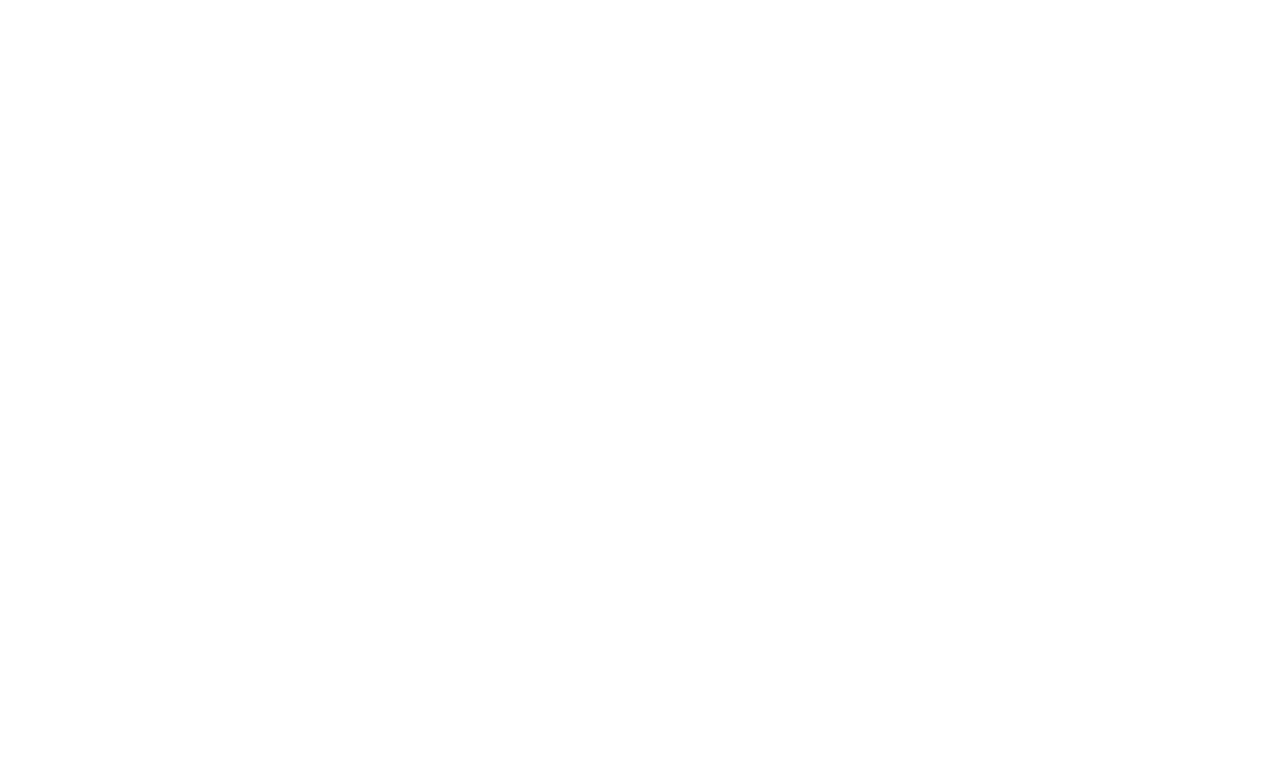
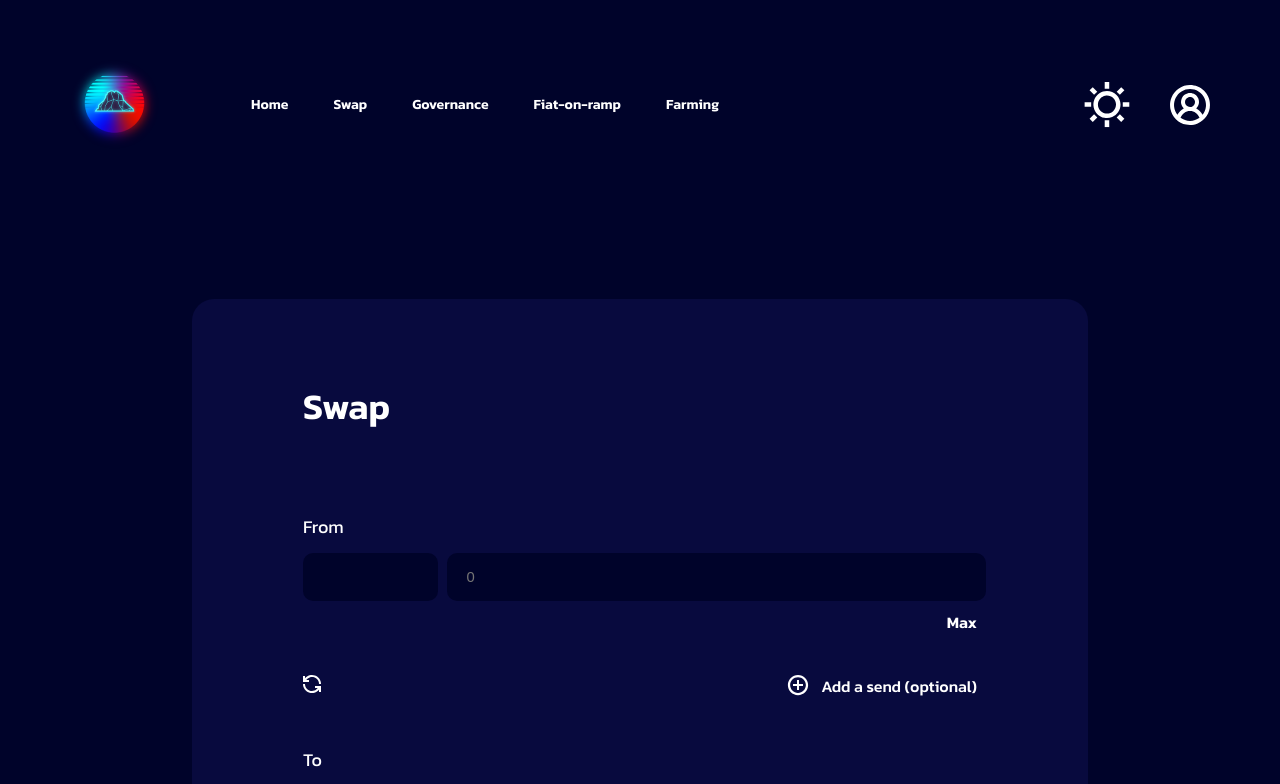
Before and after one commit to Maheerali-pk/web3-project, a Vue app: page /#/swap in a window 1280 px wide. Before the commit this address had no page. Shown: the top 784 px of the page. Built offline with nearby package versions, Linux system fonts and the light colour scheme.

Commit message:
Second page is done

```diff
--- a/src/App.vue
+++ b/src/App.vue
@@ -30,6 +30,8 @@ export default defineComponent({
    --card-background: #f3f3f3;
    --input-background: #e6e6e6;
    --button-background: #00032a;
+   --button-background-contrast: #00032a;
+   --button-text-contrast: white;
    --text-main: #080a3e;
    --text-dark: #00032a;
    --header-icon: #05074b;
@@ -44,6 +46,8 @@ export default defineComponent({
    --card-background: #080a3e;
    --input-background: #00032a;
    --button-background: #00032a;
+   --button-background-contrast: white;
+   --button-text-contrast: #080a3e;
    --text-main: #ffffff;
    --text-dark: #ffffff;
    --button-text: #ffffff;
@@ -65,6 +69,9 @@ export default defineComponent({
 }
 .justify-center {
    justify-content: center;
+}
+.justify-end {
+   justify-content: end;
 }
 .w-100 {
    width: 100%;
@@ -125,4 +132,40 @@ body {
    margin: 0;
    box-sizing: border-box;
 }
+body {
+   font-family: "Kanit";
+}
+
+.card-wrapper {
+   margin-top: 9.375rem;
+   margin-bottom: 9.375rem;
+   padding: 5rem 6.9375rem 8.125rem;
+   background: var(--card-background);
+   font-family: Kanit;
+   font-size: inherit;
+   font-weight: 500;
+   max-width: 62.5rem;
+   width: 70%;
+   border-radius: 1.375rem;
+   display: flex;
+   flex-direction: column;
+   align-items: flex-start;
+   -moz-box-pack: start;
+   justify-content: flex-start;
+}
+.page-wrapper {
+   width: 100%;
+   font-family: Kanit;
+   font-size: inherit;
+   font-weight: 500;
+   display: flex;
+   flex-direction: column;
+   align-items: center;
+   justify-content: flex-start;
+}
+.card-title {
+   font-weight: 600;
+   font-size: 36px;
+   color: var(--text-main);
+}
 </style>
--- a/src/router/index.ts
+++ b/src/router/index.ts
@@ -1,11 +1,17 @@
 import { createRouter, createWebHashHistory, RouteRecordRaw } from "vue-router";
 import Governance from "../views/Governance.vue";
+import Swap from "../views/Swap.vue";
 
 const routes: Array<RouteRecordRaw> = [
    {
       path: "/governance",
       name: "governance",
       component: Governance,
+   },
+   {
+      path: "/swap",
+      name: "swap",
+      component: Swap,
    },
 ];
 
--- a/src/views/Governance.vue
+++ b/src/views/Governance.vue
@@ -53,8 +53,8 @@ import Footer from "../components/Footer.vue";
 .card-button {
    background: #080a3e;
    border-radius: 219px;
-   color: var(--button-text);
-   background: var(--button-background);
+   color: var(--button-text-contrast);
+   background: var(--button-background-contrast);
    font-weight: 600;
    size: 0.925rem;
    padding: 0.7rem 2rem;
--- /dev/null
+++ b/src/views/Swap.vue
@@ -0,0 +1,145 @@
+<script setup lang="ts">
+import Header from "../components/Header.vue";
+import Footer from "../components/Footer.vue";
+</script>
+<template>
+   <div class="page-wrapper">
+      <Header></Header>
+      <div class="card-wrapper">
+         <div class="card-title">Swap</div>
+         <div class="inputs">
+            <div class="input-wrapper">
+               <div class="input-label">From</div>
+               <input class="input" />
+            </div>
+            <div class="input-wrapper">
+               <div class="input-label"></div>
+               <input class="input" placeholder="0" />
+            </div>
+         </div>
+         <div class="max">Max</div>
+         <div class="icons-row">
+            <svg width="18" height="20" viewBox="0 0 18 20" fill="none" xmlns="http://www.w3.org/2000/svg">
+               <path
+                  d="M6 6.00024H3.275C4.12474 4.77721 5.34303 3.85768 6.75216 3.37579C8.16129 2.89389 9.68753 2.87485 11.1082 3.32144C12.529 3.76803 13.7698 4.65689 14.6498 5.85834C15.5298 7.0598 16.0028 8.51099 16 10.0002H18C18.0009 8.13874 17.4245 6.32276 16.3503 4.80248C15.2761 3.2822 13.7569 2.13241 12.002 1.5115C10.2471 0.890599 8.3428 0.829127 6.55151 1.33556C4.76022 1.84199 3.17003 2.8914 2 4.33924V2.00024H0V8.00024H6V6.00024Z"
+                  fill="#080A3E"
+               />
+               <path
+                  d="M12 14H14.725C13.8753 15.223 12.657 16.1426 11.2478 16.6245C9.83871 17.1063 8.31247 17.1254 6.89176 16.6788C5.47105 16.2322 4.2302 15.3434 3.35021 14.1419C2.47023 12.9404 1.99716 11.4892 2 10H9.55917e-07C-0.00085677 11.8615 0.575521 13.6775 1.64974 15.1978C2.72395 16.718 4.24315 17.8678 5.99805 18.4887C7.75295 19.1096 9.6572 19.1711 11.4485 18.6647C13.2398 18.1583 14.83 17.1088 16 15.661V18H18V12H12V14Z"
+                  fill="#080A3E"
+               />
+            </svg>
+            <div>
+               <svg width="22" height="22" viewBox="0 0 22 22" fill="none" xmlns="http://www.w3.org/2000/svg">
+                  <path
+                     d="M11 0.875C5.417 0.875 0.875 5.417 0.875 11C0.875 16.583 5.417 21.125 11 21.125C16.583 21.125 21.125 16.583 21.125 11C21.125 5.417 16.583 0.875 11 0.875ZM11 18.875C6.658 18.875 3.125 15.342 3.125 11C3.125 6.658 6.658 3.125 11 3.125C15.342 3.125 18.875 6.658 18.875 11C18.875 15.342 15.342 18.875 11 18.875Z"
+                     fill="#080A3E"
+                  />
+                  <path d="M12 6H10V10H6V12H10V16H12V12H16V10H12V6Z" fill="#080A3E" />
+               </svg>
+               <div class="add-a-send">Add a send (optional)</div>
+            </div>
+         </div>
+         <div class="inputs">
+            <div class="input-wrapper">
+               <div class="input-label">To</div>
+               <input class="input" />
+            </div>
+            <div class="input-wrapper">
+               <div class="input-label"></div>
+               <input class="input" placeholder="0" />
+            </div>
+         </div>
+         <div class="d-flex justify-center w-100">
+            <button class="connect-button">Connect Wallet</button>
+         </div>
+      </div>
+      <Footer></Footer>
+   </div>
+</template>
+
+<style scoped lang="scss">
+.card-title {
+   margin-bottom: 5rem;
+}
+.max {
+   display: flex;
+   width: 100%;
+   justify-content: flex-end;
+   font-weight: 600;
+   size: 1.125rem;
+   margin-top: 0.55rem;
+   margin-bottom: 2.5rem;
+   color: var(--text-main);
+}
+.icons-row {
+   margin-bottom: 3rem;
+   display: flex;
+   justify-content: space-between;
+   width: 100%;
+   path {
+      fill: var(--text-main);
+   }
+   svg {
+      cursor: pointer;
+   }
+   & > div {
+      display: flex;
+      cursor: pointer;
+   }
+   .add-a-send {
+      color: var(--text-main);
+      margin-left: 0.75rem;
+   }
+}
+
+.connect-button {
+   background: #080a3e;
+   border-radius: 219px;
+   color: var(--button-text);
+   background: var(--button-background);
+   border: 1px solid #e20267;
+   font-weight: 600;
+   font-size: 1.25rem;
+   padding: 0.7rem 2rem;
+   outline: none;
+   border: none;
+   cursor: pointer;
+   margin-top: 5.5rem;
+}
+.proposals {
+   font-weight: 600;
+   size: 1.25rem;
+   margin-top: 1.5rem;
+   margin-bottom: 4.5rem;
+   color: var(--text-main);
+}
+.inputs {
+   display: grid;
+   grid-template-columns: 20% 80%;
+   gap: 0.55rem;
+   width: 100%;
+   align-items: end;
+}
+.input-wrapper {
+   display: flex;
+   flex-direction: column;
+   gap: 0.8rem;
+   width: 100%;
+}
+.input {
+   background-color: var(--input-background);
+   color: var(--text-main);
+   font-size: 0.925rem;
+   padding: 1rem 1.25rem;
+   border-radius: 0.625rem;
+   border: none;
+   outline: none;
+   width: 100%;
+}
+.input-label {
+   font-weight: 400;
+   font-size: 1.125rem;
+   color: var(--text-main);
+}
+</style>
```
